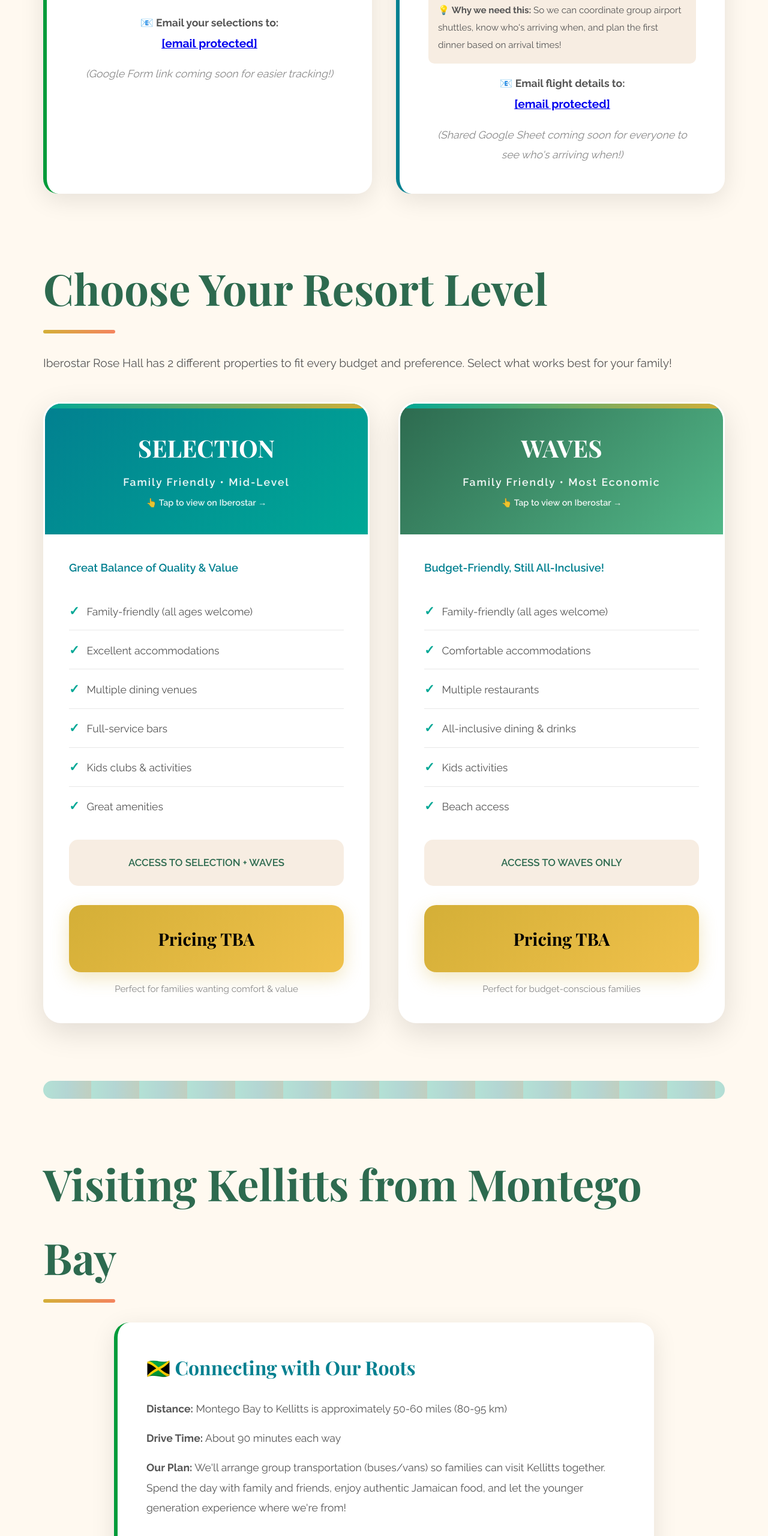
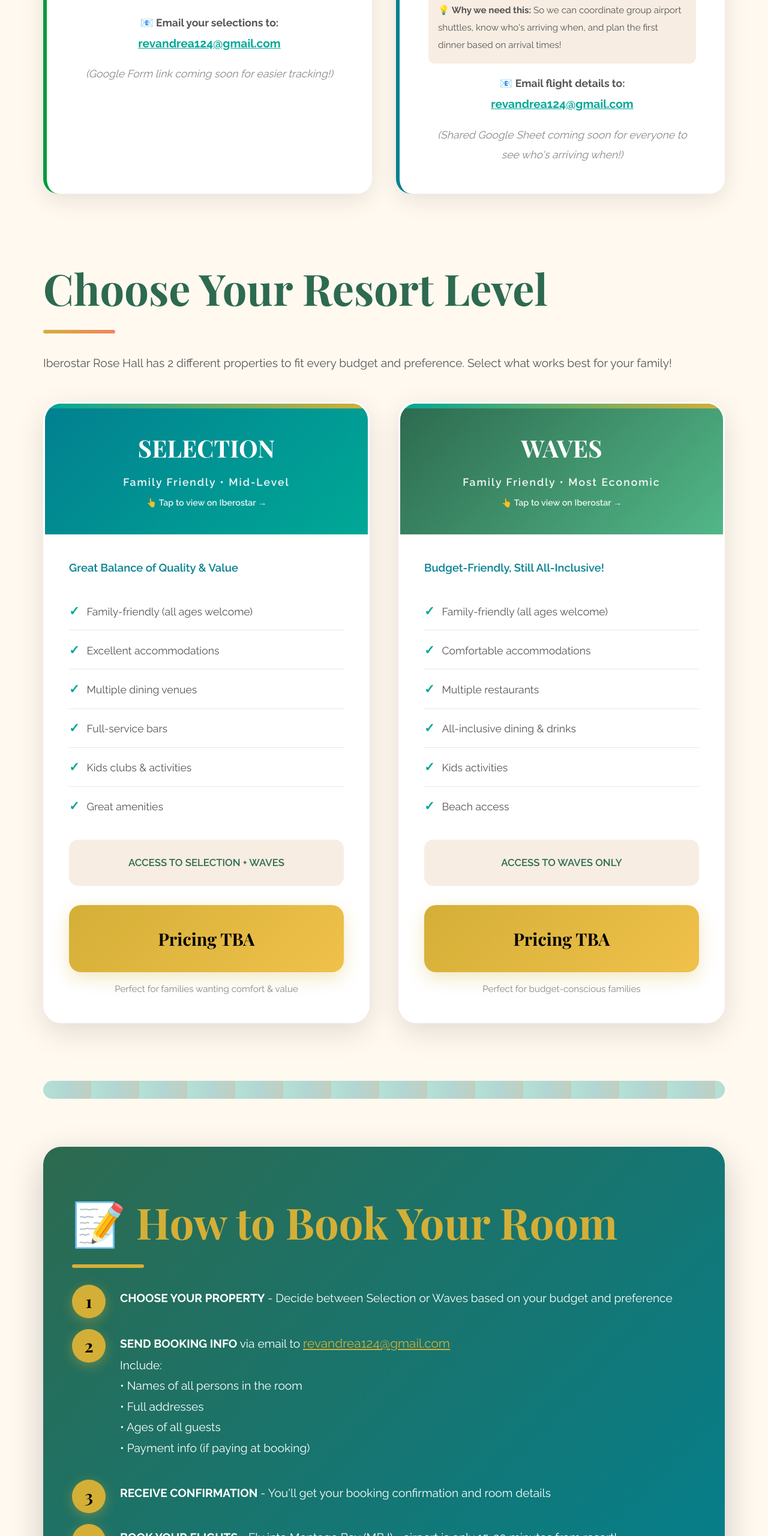
Before and after one commit to sopatterson/jamaica-reunion-2026, a plain HTML site: page index.html in a window 1280 px wide. Shown: the part 2987-5548 px from the top of the page at 60% size. Drawn offline with nearby package versions, Linux system fonts and the light colour scheme.

Commit message:
Add Andrea email, move How to Book before Kellitts section

```diff
--- a/index.html
+++ b/index.html
@@ -940,9 +940,7 @@
                     </ul>
                     <p style="margin-top: 1.5rem; text-align: center;">
                         <strong>📧 Email your selections to:<br>
-                            <span style="color: var(--tropical-teal); font-size: 1.2rem;"><a
-                                    href="/cdn-cgi/l/email-protection" class="__cf_email__"
-                                    data-cfemail="d3a1b6a5b2bdb7a1b6b2e2e1e793b4beb2babffdb0bcbe">[email&#160;protected]</a></span></strong>
+                            <span style="color: var(--tropical-teal); font-size: 1.2rem;"><a href="mailto:revandrea124@gmail.com" style="color: var(--tropical-teal);">revandrea124@gmail.com</a></span></strong>
                     </p>
                     <p style="margin-top: 1rem; font-style: italic; color: #888; text-align: center;">(Google Form link
                         coming soon for easier tracking!)</p>
@@ -966,9 +964,7 @@
                     </p>
                     <p style="margin-top: 1rem; text-align: center;">
                         <strong>📧 Email flight details to:<br>
-                            <span style="color: var(--tropical-teal); font-size: 1.2rem;"><a
-                                    href="/cdn-cgi/l/email-protection" class="__cf_email__"
-                                    data-cfemail="25574053444b41574044141711654248444c490b464a48">[email&#160;protected]</a></span></strong>
+                            <span style="color: var(--tropical-teal); font-size: 1.2rem;"><a href="mailto:revandrea124@gmail.com" style="color: var(--tropical-teal);">revandrea124@gmail.com</a></span></strong>
                     </p>
                     <p style="margin-top: 1rem; font-style: italic; color: #888; text-align: center;">(Shared Google
                         Sheet coming soon for everyone to see who's arriving when!)</p>
@@ -987,11 +983,13 @@
 
                 <!-- SELECTION - Family Mid-Level -->
                 <div class="property-card">
-                    <a href="https://www.iberostar.com/en/hotels/montego-bay/iberostar-selection-rose-hall-suites/" target="_blank" style="text-decoration: none; display: block;">
+                    <a href="https://www.iberostar.com/en/hotels/montego-bay/iberostar-selection-rose-hall-suites/"
+                        target="_blank" style="text-decoration: none; display: block;">
                         <div class="property-header selection" style="cursor: pointer;">
                             <h3>SELECTION</h3>
                             <p class="level">Family Friendly • Mid-Level</p>
-                        <p style="font-size: 0.9rem; margin-top: 0.5rem; opacity: 0.9; font-weight: 600;">👆 Tap to view on Iberostar →</p>
+                            <p style="font-size: 0.9rem; margin-top: 0.5rem; opacity: 0.9; font-weight: 600;">👆 Tap to
+                                view on Iberostar →</p>
                         </div>
                     </a>
                     <div class="property-body">
@@ -1014,11 +1012,13 @@
 
                 <!-- WAVES - Most Economic -->
                 <div class="property-card">
-                    <a href="https://www.iberostar.com/en/hotels/montego-bay/iberostar-rose-hall-beach/" target="_blank" style="text-decoration: none; display: block;">
+                    <a href="https://www.iberostar.com/en/hotels/montego-bay/iberostar-rose-hall-beach/" target="_blank"
+                        style="text-decoration: none; display: block;">
                         <div class="property-header waves" style="cursor: pointer;">
                             <h3>WAVES</h3>
                             <p class="level">Family Friendly • Most Economic</p>
-                        <p style="font-size: 0.9rem; margin-top: 0.5rem; opacity: 0.9; font-weight: 600;">👆 Tap to view on Iberostar →</p>
+                            <p style="font-size: 0.9rem; margin-top: 0.5rem; opacity: 0.9; font-weight: 600;">👆 Tap to
+                                view on Iberostar →</p>
                         </div>
                     </a>
                     <div class="property-body">
@@ -1044,42 +1044,17 @@
 
         <div class="wave-divider"></div>
 
-        <!-- Kellitts Visit -->
-        <section class="fade-in">
-            <h2>Visiting Kellitts from Montego Bay</h2>
-            <div class="info-card" style="max-width: 900px; margin: 0 auto; border-left-color: var(--jamaica-green);">
-                <h3>🇯🇲 Connecting with Our Roots</h3>
-                <p style="margin-bottom: 1rem;"><strong>Distance:</strong> Montego Bay to Kellitts is approximately
-                    50-60 miles (80-95 km)</p>
-                <p style="margin-bottom: 1rem;"><strong>Drive Time:</strong> About 90 minutes each way</p>
-                <p style="margin-bottom: 1.5rem;"><strong>Our Plan:</strong> We'll arrange group transportation
-                    (buses/vans) so families can visit Kellitts together. Spend the day with family and friends, enjoy
-                    authentic Jamaican food, and let the younger generation experience where we're from!</p>
-                <p style="font-weight: 600; color: var(--palm-green); font-size: 1.15rem;">This is why we chose Montego
-                    Bay - close enough for easy day trips to Kellitts while enjoying resort amenities!</p>
-            </div>
-        </section>
-
-        <div class="wave-divider"></div>
-
         <!-- Next Steps -->
         <section class="action-steps fade-in">
             <h2>📝 How to Book Your Room</h2>
 
             <ul class="steps-list">
                 <li>
-                    <strong>RESPOND TODAY</strong> - Let us know if these dates work for you and which property level
-                    you prefer (Joia, Selection, or Waves)
-                </li>
-                <li>
-                    <strong>MAKE YOUR SELECTION BY SATURDAY MORNING</strong> - Indicate your room choice in the chat or
-                    email
+                    <strong>CHOOSE YOUR PROPERTY</strong> - Decide between Selection or Waves based on your budget and preference
                 </li>
                 <li>
                     <strong>SEND BOOKING INFO</strong> via email to <span
-                        style="color: var(--gold); font-size: 1.3rem;"><a href="/cdn-cgi/l/email-protection"
-                            class="__cf_email__"
-                            data-cfemail="e2908794838c86908783d3d0d6a2858f838b8ecc818d8f">[email&#160;protected]</a></span><br>
+                        style="color: var(--gold); font-size: 1.3rem;"><a href="mailto:revandrea124@gmail.com" style="color: var(--gold);">revandrea124@gmail.com</a></span><br>
                     Include:<br>
                     • Names of all persons in the room<br>
                     • Full addresses<br>
@@ -1097,6 +1072,24 @@
                     <strong>PACK YOUR BAGS</strong> - Get ready for an amazing family reunion in Jamaica! 🇯🇲
                 </li>
             </ul>
+        </section>
+
+        <div class="wave-divider"></div>
+
+        <!-- Kellitts Visit -->
+        <section class="fade-in">
+            <h2>Visiting Kellitts from Montego Bay</h2>
+            <div class="info-card" style="max-width: 900px; margin: 0 auto; border-left-color: var(--jamaica-green);">
+                <h3>🇯🇲 Connecting with Our Roots</h3>
+                <p style="margin-bottom: 1rem;"><strong>Distance:</strong> Montego Bay to Kellitts is approximately
+                    50-60 miles (80-95 km)</p>
+                <p style="margin-bottom: 1rem;"><strong>Drive Time:</strong> About 90 minutes each way</p>
+                <p style="margin-bottom: 1.5rem;"><strong>Our Plan:</strong> We'll arrange group transportation
+                    (buses/vans) so families can visit Kellitts together. Spend the day with family and friends, enjoy
+                    authentic Jamaican food, and let the younger generation experience where we're from!</p>
+                <p style="font-weight: 600; color: var(--palm-green); font-size: 1.15rem;">This is why we chose Montego
+                    Bay - close enough for easy day trips to Kellitts while enjoying resort amenities!</p>
+            </div>
         </section>
 
 
```
Lines whose indentation alone changed are shown as unchanged.
